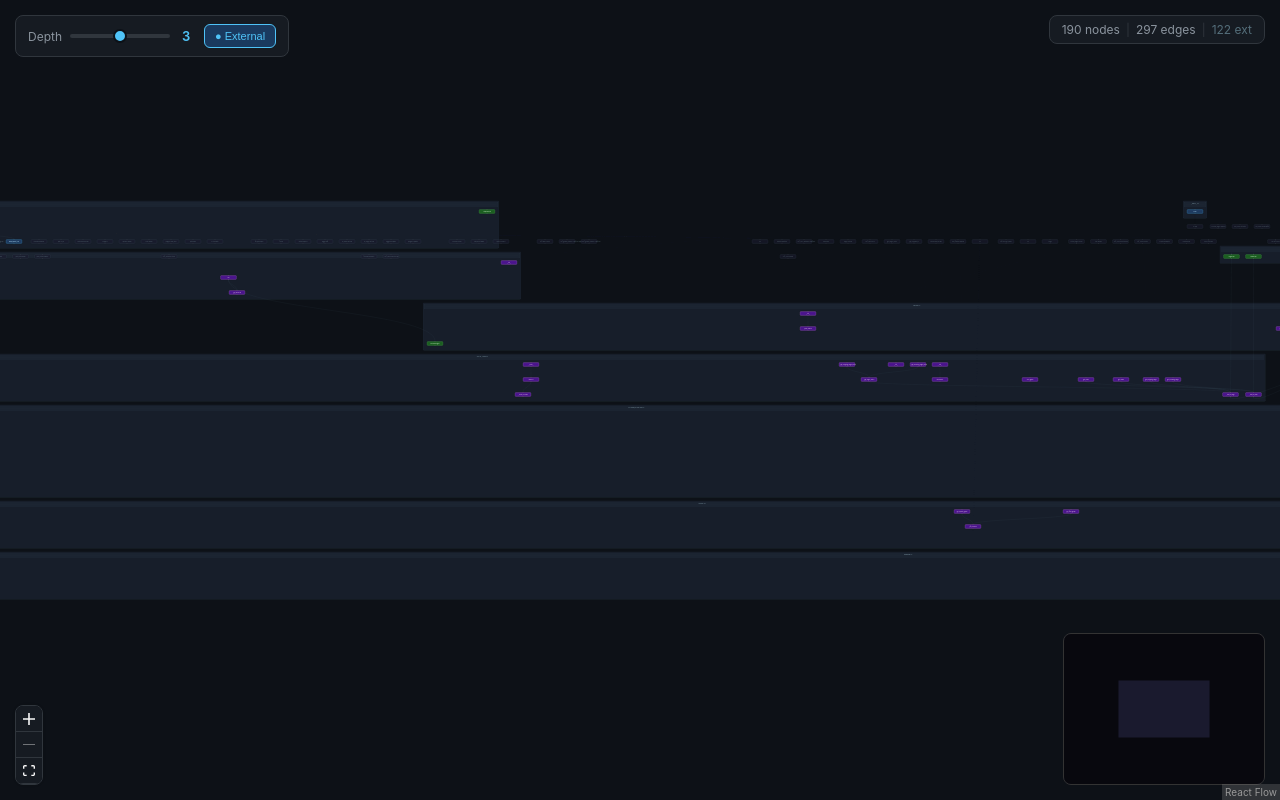
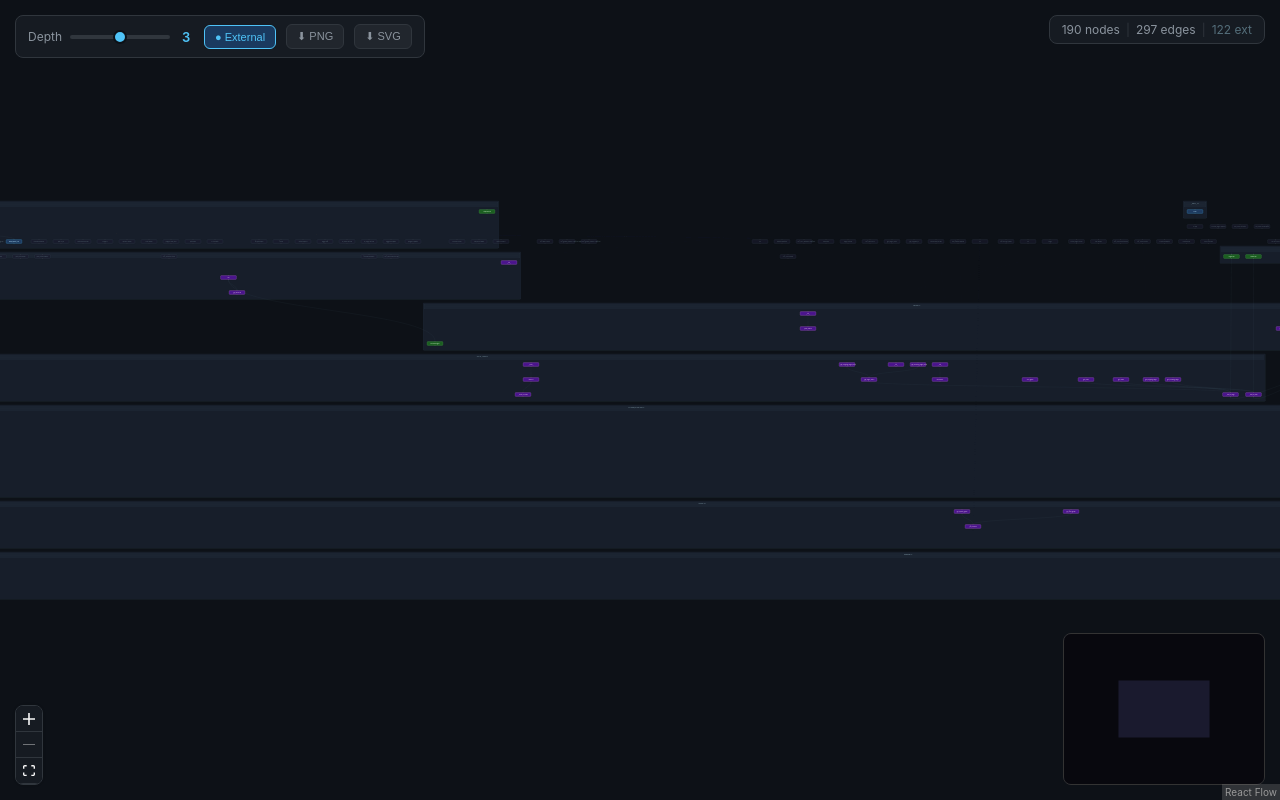
Before and after one commit to zaebee/codegraph-brain, a React (Create React App) app: page / in a window 1280 px wide. Built offline with nearby package versions, Linux system fonts and the light colour scheme.

Commit message:
feat: export graph as PNG/SVG with html-to-image
- Add ⬇ PNG and ⬇ SVG buttons in control panel
- Export captures full graph viewport with dark background
- Filters out minimap, controls, and panels from export
- Uses html-to-image@1.11.11 (pinned for compatibility)

```diff
--- a/package.json
+++ b/package.json
@@ -7,11 +7,12 @@
     "@testing-library/jest-dom": "^6.9.1",
     "@testing-library/react": "^16.3.2",
     "@testing-library/user-event": "^13.5.0",
+    "@xyflow/react": "^12.4.4",
     "dagre": "^0.8.5",
+    "html-to-image": "^1.11.11",
     "react": "^19.2.7",
     "react-dom": "^19.2.7",
     "react-scripts": "5.0.1",
-    "@xyflow/react": "^12.4.4",
     "web-vitals": "^2.1.4"
   },
   "scripts": {
--- a/src/App.css
+++ b/src/App.css
@@ -136,6 +136,20 @@ body {
   background: #30363d;
 }
 
+.btn-export {
+  background: #21262d;
+  color: #8b949e;
+  padding: 5px 10px;
+  border: 1px solid #30363d;
+  font-size: 11px;
+}
+
+.btn-export:hover {
+  background: #1a3a5f;
+  color: #4fc3f7;
+  border-color: #4fc3f7;
+}
+
 /* Tooltip */
 .tooltip-panel {
   pointer-events: none;
--- a/src/App.js
+++ b/src/App.js
@@ -1,6 +1,7 @@
 import React, { useEffect, useState, useCallback, useRef, useMemo } from "react";
-import { ReactFlow, Background, Controls, MiniMap, Panel } from "@xyflow/react";
+import { ReactFlow, Background, Controls, MiniMap, Panel, useReactFlow } from "@xyflow/react";
 import "@xyflow/react/dist/style.css";
+import { toPng, toSvg } from "html-to-image";
 import "./App.css";
 
 import graph from "./graph.json";
@@ -68,6 +69,42 @@ export default function App() {
   const [allNodes, setAllNodes] = useState([]);
   const [allEdges, setAllEdges] = useState([]);
   const graphRef = useRef(graph);
+  const wrapperRef = useRef(null);
+
+  const downloadImage = useCallback((dataUrl, filename) => {
+    const a = document.createElement("a");
+    a.setAttribute("download", filename);
+    a.setAttribute("href", dataUrl);
+    a.click();
+  }, []);
+
+  const exportPng = useCallback(() => {
+    const el = wrapperRef.current;
+    if (!el) return;
+    toPng(el, {
+      backgroundColor: "#0d1117",
+      filter: (node) =>
+        !node?.classList?.contains("react-flow__minimap") &&
+        !node?.classList?.contains("react-flow__controls") &&
+        !node?.classList?.contains("control-panel") &&
+        !node?.classList?.contains("stats-panel") &&
+        !node?.classList?.contains("tooltip-panel")
+    }).then((dataUrl) => downloadImage(dataUrl, "graph.png"));
+  }, [downloadImage]);
+
+  const exportSvg = useCallback(() => {
+    const el = wrapperRef.current;
+    if (!el) return;
+    toSvg(el, {
+      backgroundColor: "#0d1117",
+      filter: (node) =>
+        !node?.classList?.contains("react-flow__minimap") &&
+        !node?.classList?.contains("react-flow__controls") &&
+        !node?.classList?.contains("control-panel") &&
+        !node?.classList?.contains("stats-panel") &&
+        !node?.classList?.contains("tooltip-panel")
+    }).then((dataUrl) => downloadImage(dataUrl, "graph.svg"));
+  }, [downloadImage]);
 
   const buildFullGraph = useCallback(() => {
     const enriched = addExternalNodes(graphRef.current);
@@ -249,7 +286,7 @@ export default function App() {
   }, []);
 
   return (
-    <div className="app-root">
+    <div className="app-root" ref={wrapperRef}>
       <ReactFlow
         nodes={nodes}
         edges={edges}
@@ -305,12 +342,20 @@ export default function App() {
             )}
 
             {viewMode === "full" && (
+              <>
                 <button
                   className={`btn btn-toggle ${showExternal ? "active" : ""}`}
                   onClick={() => setShowExternal(prev => !prev)}
                 >
                   {showExternal ? "● External" : "○ External"}
                 </button>
+                <button className="btn btn-export" onClick={exportPng}>
+                  ⬇ PNG
+                </button>
+                <button className="btn btn-export" onClick={exportSvg}>
+                  ⬇ SVG
+                </button>
+              </>
             )}
           </div>
         </Panel>
```
Also changed, not shown: 1 other file (tests, documents, lock files or other folders). Lines whose indentation alone changed are shown as unchanged.
